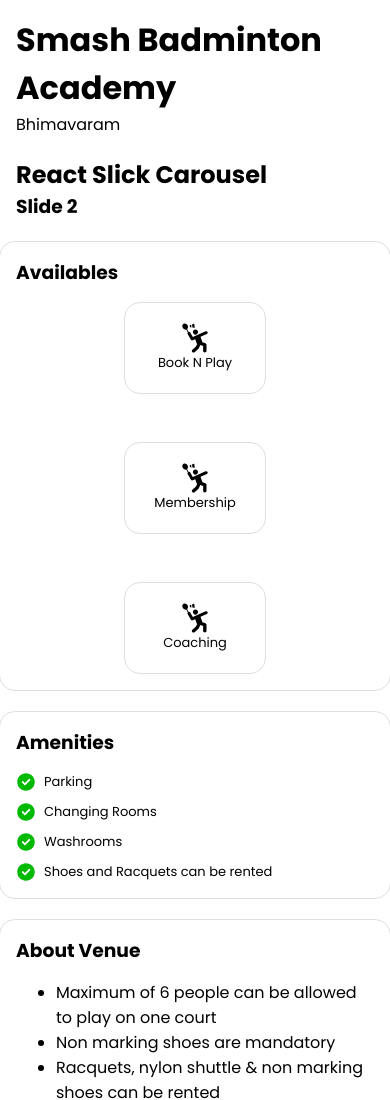
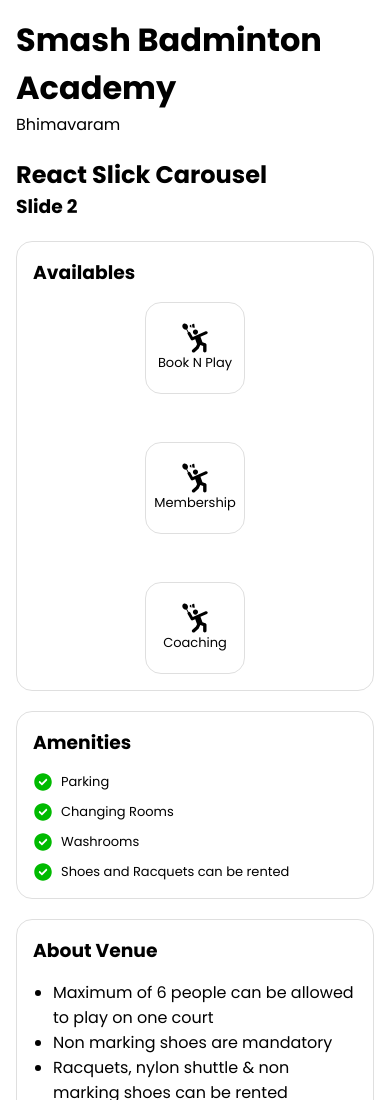
Before and after one commit to BabaVangalapudi/my-project, a React (Vite) app: page /home in a window 390 px wide. Shown: the top 1100 px of the page. Built offline with nearby package versions, Linux system fonts and the light colour scheme.

Commit message:
modified responsiveness

```diff
--- a/src/components/home.jsx
+++ b/src/components/home.jsx
@@ -70,7 +70,7 @@
         </div>
         <div className="amenities">
           <h3>About Venue</h3>
-          <ul>
+          <ul className="about-list">
             <li>Maximum of 6 people can be allowed to play on one court</li>
             <li>Non marking shoes are mandatory</li>
             <li>Racquets, nylon shuttle & non marking shoes can be rented</li>
--- a/src/components/landing.css
+++ b/src/components/landing.css
@@ -1,5 +1,7 @@
 *{
   margin: 0;
+  padding: 0;
+  box-sizing: border-box;
 }
 
 .hero span{
```
